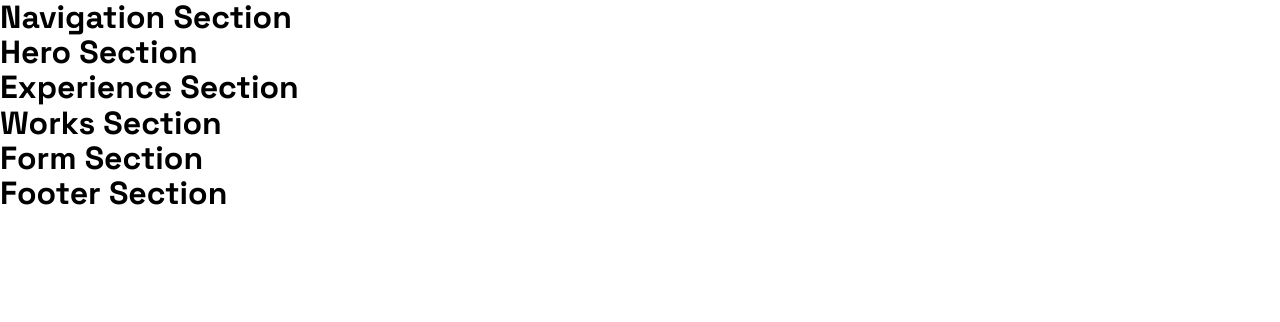
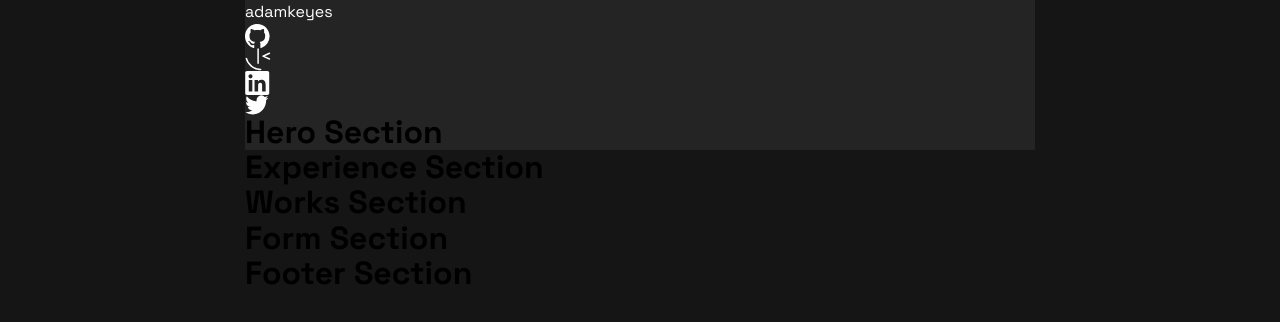
Before and after one commit to CalderonVasquez/fe-portfolio, a React (Vite) app: page / in a window 1280 px wide. Shown: the top 322 px of the page. Built offline with nearby package versions, Linux system fonts and the light colour scheme.

Commit message:
add Navigation.jsx HTML

```diff
--- a/src/App.jsx
+++ b/src/App.jsx
@@ -7,44 +7,22 @@ import Footer from './components/Footer/Footer';
 
 function App() {
     return (
-        <div>
-            <Navigation />
-            <Hero />
-            <Experience />
-            <Works />
-            <Form />
+        <div className='container'>
+            <div className='hero-background-wrapper'>
+                <Navigation />
+                <Hero />
+            </div>
+            <main>
+                <Experience />
+                <Works />
+                <Form />
+            </main>
             <Footer />
         </div>
     );
 }
 
 export default App;
-
-
-
-
-
-
-
-
-
-
-
-
-
-
-
-
-
-
-
-
-
-
-
-
-
-
 
 
 // adamkeyes
--- a/src/components/Navigation/Navigation.css
+++ b/src/components/Navigation/Navigation.css
@@ -0,0 +1,3 @@
+nav {
+    color: white;
+}
--- a/src/components/Navigation/Navigation.jsx
+++ b/src/components/Navigation/Navigation.jsx
@@ -2,9 +2,37 @@ import './Navigation.css';
 
 const Navigation = () => {
     return (
-        <div>
-            <h1>Navigation Section</h1>
-        </div>
+        <nav>
+            <ul className='top-nav'>
+                <div className='nav-logo'>
+                    <a href='#'>
+                        <p className='name-logo'>adamkeyes</p>
+                    </a>
+                </div>
+                <div className='nav-links'>
+                    <li>
+                        <a href='#'>
+                            <img src="/public/images/icon-github.svg" alt='Github Icon'/>
+                        </a>
+                    </li>
+                    <li>
+                        <a href='#'>
+                            <img src="/public/images/icon-frontend-mentor.svg" alt='Frontend Mentor Icon' />
+                        </a>
+                    </li>
+                    <li>
+                        <a href='#'>
+                            <img src="/public/images/icon-linkedin.svg" alt='Linkedin Icon' />
+                        </a>
+                    </li>
+                    <li>
+                        <a href='#'>
+                            <img src="/public/images/icon-twitter.svg" alt='Twitter Icon' />
+                        </a>
+                    </li>
+                </div>
+            </ul>
+        </nav>
     )
 }
 
--- a/src/index.css
+++ b/src/index.css
@@ -59,6 +59,7 @@ body {
     line-height: 1.5;
     -webkit-font-smoothing: antialiased;
     font-family: "Space Grotesk", sans-serif;
+    background-color: var(--bg-color);
 }
 body, html{
     height: 100%;
@@ -82,6 +83,15 @@ button, input, label {
     width: 90%;
     max-width: 1120px;
     margin: 0 auto;
+    padding: 0 10.313rem;
+    position: relative;
+}
+.hero-background-wrapper {
+    background-image: url('/public/images/image-profile-desktop.webp');
+    background-position: top right;
+    background-repeat: no-repeat;
+    /* background-size: cover;
+    padding-top: 20px;  */
 }
 a {
   text-decoration: none;
```
